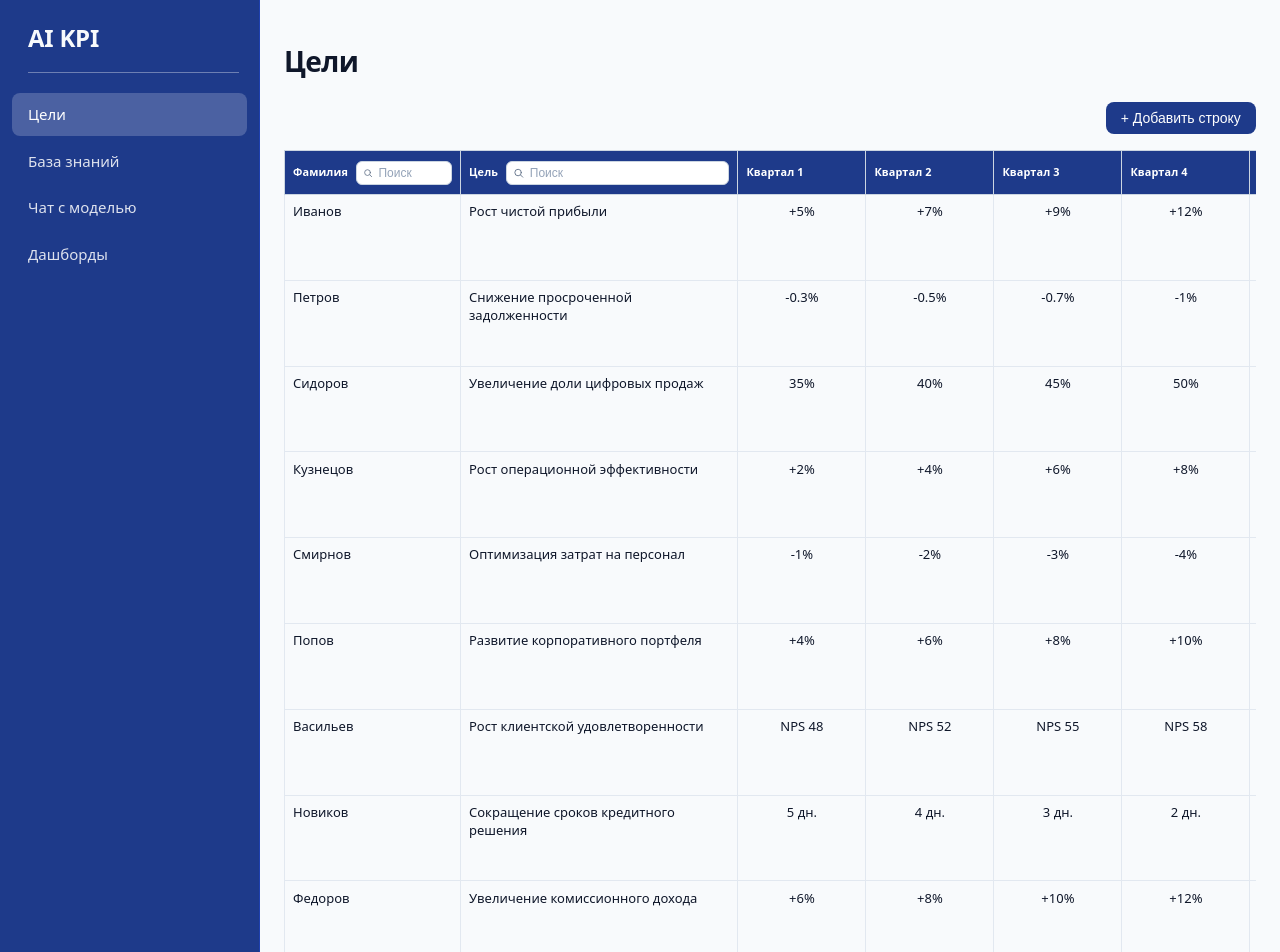
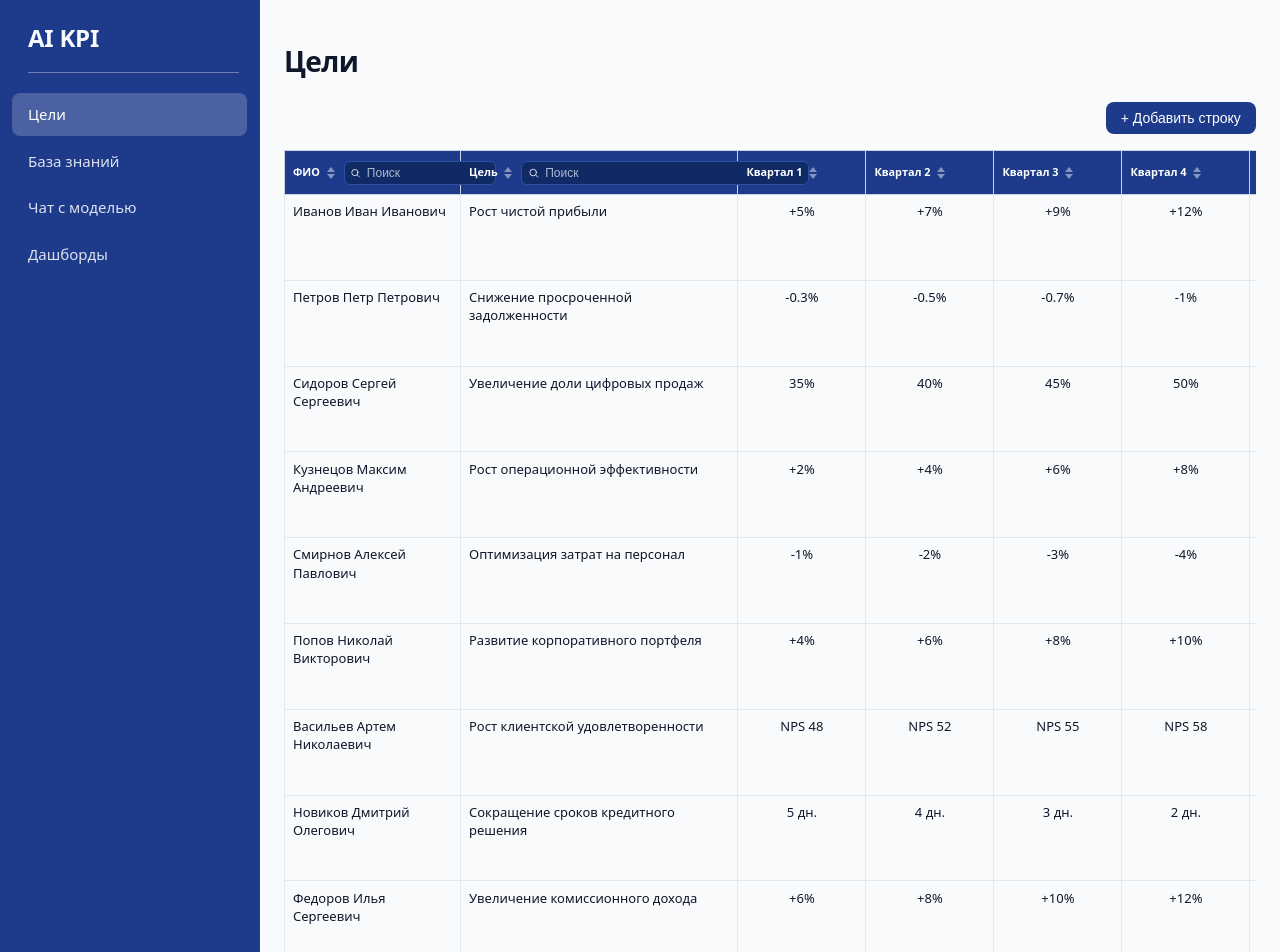
Before and after one commit to sweetd0vee/kpi-agent-front, a React (Vite) app: page /goals in a window 1280 px wide. Shown: the top 952 px of the page. Built offline with nearby package versions, Linux system fonts and the light colour scheme.

Commit message:
initial commit

```diff
--- a/src/pages/GoalsPage.module.css
+++ b/src/pages/GoalsPage.module.css
@@ -120,38 +120,101 @@
   font-weight: 600;
 }
 
+.sortBtn {
+  display: inline-flex;
+  align-items: center;
+  gap: 0.35rem;
+  padding: 0;
+  border: none;
+  background: transparent;
+  color: inherit;
+  font: inherit;
+  cursor: pointer;
+}
+
+.sortBtn:disabled {
+  opacity: 0.6;
+  cursor: not-allowed;
+}
+
+.sortIndicator {
+  position: relative;
+  width: 10px;
+  height: 14px;
+  display: inline-block;
+}
+
+.sortIndicator::before,
+.sortIndicator::after {
+  content: '';
+  position: absolute;
+  left: 1px;
+  border-left: 4px solid transparent;
+  border-right: 4px solid transparent;
+}
+
+.sortIndicator::before {
+  top: 1px;
+  border-bottom: 5px solid rgba(255, 255, 255, 0.55);
+}
+
+.sortIndicator::after {
+  bottom: 1px;
+  border-top: 5px solid rgba(255, 255, 255, 0.55);
+}
+
+.sortIndicatorInactive::before,
+.sortIndicatorInactive::after {
+  border-bottom-color: rgba(255, 255, 255, 0.45);
+  border-top-color: rgba(255, 255, 255, 0.45);
+}
+
+.sortIndicatorAsc::before {
+  border-bottom-color: #fff;
+}
+
+.sortIndicatorAsc::after {
+  border-top-color: rgba(255, 255, 255, 0.35);
+}
+
+.sortIndicatorDesc::before {
+  border-bottom-color: rgba(255, 255, 255, 0.35);
+}
+
+.sortIndicatorDesc::after {
+  border-top-color: #fff;
+}
+
 .searchField {
   display: inline-flex;
   align-items: center;
   gap: 0.25rem;
   padding: 0.15rem 0.35rem;
-  background: #fff;
-  border: 1px solid #cbd5e1;
+  background: #102a66;
+  border: 1px solid #2a4fa3;
   border-radius: 6px;
   min-height: 1.5rem;
 }
 
 .searchFieldCompact {
-  width: 100%;
-  min-width: 0;
-  justify-self: stretch;
+  width: 9.5rem;
+  justify-self: end;
 }
 
 .searchFieldWide {
-  width: 100%;
-  min-width: 10rem;
-  justify-self: stretch;
+  width: 18rem;
+  justify-self: end;
 }
 
 .searchField:focus-within {
-  border-color: #3b82f6;
-  box-shadow: 0 0 0 2px rgba(59, 130, 246, 0.12);
+  border-color: #60a5fa;
+  box-shadow: 0 0 0 2px rgba(96, 165, 250, 0.2);
 }
 
 .searchIcon {
   width: 12px;
   height: 12px;
-  color: #64748b;
+  color: #e2e8f0;
 }
 
 .searchInput {
@@ -159,7 +222,7 @@
   border: none;
   outline: none;
   font-size: 0.75rem;
-  color: #0f172a;
+  color: #f8fafc;
   background: transparent;
 }
 
@@ -172,11 +235,11 @@
 }
 
 .searchInput::placeholder {
-  color: #94a3b8;
+  color: rgba(226, 232, 240, 0.75);
 }
 
 .searchInput:disabled {
-  color: #94a3b8;
+  color: rgba(226, 232, 240, 0.55);
 }
 
 .colSurname {
--- a/src/pages/GoalsPage.tsx
+++ b/src/pages/GoalsPage.tsx
@@ -1,4 +1,4 @@
-import { useCallback, useEffect, useState } from 'react'
+import { useCallback, useEffect, useMemo, useState } from 'react'
 import { generateId, getGoalsState, saveGoalsState, type GoalRow } from '@/lib/storage'
 import styles from './GoalsPage.module.css'
 
@@ -27,26 +27,26 @@ const createRow = (): GoalRow => ({
 })
 
 const DEMO_ROWS: Array<Omit<GoalRow, 'id'>> = [
-  { lastName: 'Иванов', goal: 'Рост чистой прибыли', q1: '+5%', q2: '+7%', q3: '+9%', q4: '+12%' },
-  { lastName: 'Петров', goal: 'Снижение просроченной задолженности', q1: '-0.3%', q2: '-0.5%', q3: '-0.7%', q4: '-1%' },
-  { lastName: 'Сидоров', goal: 'Увеличение доли цифровых продаж', q1: '35%', q2: '40%', q3: '45%', q4: '50%' },
-  { lastName: 'Кузнецов', goal: 'Рост операционной эффективности', q1: '+2%', q2: '+4%', q3: '+6%', q4: '+8%' },
-  { lastName: 'Смирнов', goal: 'Оптимизация затрат на персонал', q1: '-1%', q2: '-2%', q3: '-3%', q4: '-4%' },
-  { lastName: 'Попов', goal: 'Развитие корпоративного портфеля', q1: '+4%', q2: '+6%', q3: '+8%', q4: '+10%' },
-  { lastName: 'Васильев', goal: 'Рост клиентской удовлетворенности', q1: 'NPS 48', q2: 'NPS 52', q3: 'NPS 55', q4: 'NPS 58' },
-  { lastName: 'Новиков', goal: 'Сокращение сроков кредитного решения', q1: '5 дн.', q2: '4 дн.', q3: '3 дн.', q4: '2 дн.' },
-  { lastName: 'Федоров', goal: 'Увеличение комиссионного дохода', q1: '+6%', q2: '+8%', q3: '+10%', q4: '+12%' },
-  { lastName: 'Морозов', goal: 'Рост доли ESG-проектов', q1: '8%', q2: '10%', q3: '12%', q4: '15%' },
-  { lastName: 'Волков', goal: 'Повышение точности скоринга', q1: '85%', q2: '88%', q3: '90%', q4: '92%' },
-  { lastName: 'Алексеев', goal: 'Оптимизация процессов KYC', q1: '90%', q2: '92%', q3: '94%', q4: '96%' },
-  { lastName: 'Лебедев', goal: 'Развитие продуктовой линейки МСБ', q1: '+2 продукта', q2: '+3 продукта', q3: '+4 продукта', q4: '+5 продукта' },
-  { lastName: 'Семенов', goal: 'Снижение операционных рисков', q1: '-5%', q2: '-8%', q3: '-10%', q4: '-12%' },
-  { lastName: 'Егоров', goal: 'Рост портфеля ипотеки', q1: '+3%', q2: '+5%', q3: '+7%', q4: '+9%' },
-  { lastName: 'Павлов', goal: 'Развитие партнерских каналов', q1: '4 партнера', q2: '6 партнеров', q3: '8 партнеров', q4: '10 партнеров' },
-  { lastName: 'Козлов', goal: 'Снижение time-to-market', q1: '8 нед.', q2: '7 нед.', q3: '6 нед.', q4: '5 нед.' },
-  { lastName: 'Степанов', goal: 'Рост конверсии лидов', q1: '18%', q2: '20%', q3: '22%', q4: '25%' },
-  { lastName: 'Николаев', goal: 'Повышение киберустойчивости', q1: '95%', q2: '96%', q3: '97%', q4: '98%' },
-  { lastName: 'Орлов', goal: 'Увеличение доли безналичных операций', q1: '62%', q2: '65%', q3: '68%', q4: '70%' },
+  { lastName: 'Иванов Иван Иванович', goal: 'Рост чистой прибыли', q1: '+5%', q2: '+7%', q3: '+9%', q4: '+12%' },
+  { lastName: 'Петров Петр Петрович', goal: 'Снижение просроченной задолженности', q1: '-0.3%', q2: '-0.5%', q3: '-0.7%', q4: '-1%' },
+  { lastName: 'Сидоров Сергей Сергеевич', goal: 'Увеличение доли цифровых продаж', q1: '35%', q2: '40%', q3: '45%', q4: '50%' },
+  { lastName: 'Кузнецов Максим Андреевич', goal: 'Рост операционной эффективности', q1: '+2%', q2: '+4%', q3: '+6%', q4: '+8%' },
+  { lastName: 'Смирнов Алексей Павлович', goal: 'Оптимизация затрат на персонал', q1: '-1%', q2: '-2%', q3: '-3%', q4: '-4%' },
+  { lastName: 'Попов Николай Викторович', goal: 'Развитие корпоративного портфеля', q1: '+4%', q2: '+6%', q3: '+8%', q4: '+10%' },
+  { lastName: 'Васильев Артем Николаевич', goal: 'Рост клиентской удовлетворенности', q1: 'NPS 48', q2: 'NPS 52', q3: 'NPS 55', q4: 'NPS 58' },
+  { lastName: 'Новиков Дмитрий Олегович', goal: 'Сокращение сроков кредитного решения', q1: '5 дн.', q2: '4 дн.', q3: '3 дн.', q4: '2 дн.' },
+  { lastName: 'Федоров Илья Сергеевич', goal: 'Увеличение комиссионного дохода', q1: '+6%', q2: '+8%', q3: '+10%', q4: '+12%' },
+  { lastName: 'Морозов Константин Евгеньевич', goal: 'Рост доли ESG-проектов', q1: '8%', q2: '10%', q3: '12%', q4: '15%' },
+  { lastName: 'Волков Антон Игоревич', goal: 'Повышение точности скоринга', q1: '85%', q2: '88%', q3: '90%', q4: '92%' },
+  { lastName: 'Алексеев Павел Дмитриевич', goal: 'Оптимизация процессов KYC', q1: '90%', q2: '92%', q3: '94%', q4: '96%' },
+  { lastName: 'Лебедев Кирилл Валерьевич', goal: 'Развитие продуктовой линейки МСБ', q1: '+2 продукта', q2: '+3 продукта', q3: '+4 продукта', q4: '+5 продукта' },
+  { lastName: 'Семенов Роман Николаевич', goal: 'Снижение операционных рисков', q1: '-5%', q2: '-8%', q3: '-10%', q4: '-12%' },
+  { lastName: 'Егоров Виталий Михайлович', goal: 'Рост портфеля ипотеки', q1: '+3%', q2: '+5%', q3: '+7%', q4: '+9%' },
+  { lastName: 'Павлов Денис Владимирович', goal: 'Развитие партнерских каналов', q1: '4 партнера', q2: '6 партнеров', q3: '8 партнеров', q4: '10 партнеров' },
+  { lastName: 'Козлов Аркадий Ильич', goal: 'Снижение time-to-market', q1: '8 нед.', q2: '7 нед.', q3: '6 нед.', q4: '5 нед.' },
+  { lastName: 'Степанов Игорь Семенович', goal: 'Рост конверсии лидов', q1: '18%', q2: '20%', q3: '22%', q4: '25%' },
+  { lastName: 'Николаев Владислав Петрович', goal: 'Повышение киберустойчивости', q1: '95%', q2: '96%', q3: '97%', q4: '98%' },
+  { lastName: 'Орлов Тимофей Алексеевич', goal: 'Увеличение доли безналичных операций', q1: '62%', q2: '65%', q3: '68%', q4: '70%' },
 ]
 
 const buildDemoRows = (): GoalRow[] => DEMO_ROWS.map((row) => ({ id: generateId(), ...row }))
@@ -96,6 +96,8 @@ export function GoalsPage() {
   const [page, setPage] = useState(1)
   const [searchLastName, setSearchLastName] = useState('')
   const [searchGoal, setSearchGoal] = useState('')
+  const [sortKey, setSortKey] = useState<GoalField | null>(null)
+  const [sortDirection, setSortDirection] = useState<'asc' | 'desc'>('asc')
 
   useEffect(() => {
     saveGoalsState(goalsState)
@@ -109,9 +111,30 @@ export function GoalsPage() {
     return matchesLastName && matchesGoal
   })
 
-  const totalPages = Math.max(1, Math.ceil(filteredRows.length / PAGE_SIZE))
+  const collator = useMemo(() => new Intl.Collator('ru', { numeric: true, sensitivity: 'base' }), [])
+
+  const sortedRows = useMemo(() => {
+    if (!sortKey) return filteredRows
+    return filteredRows
+      .map((row, index) => ({ row, index }))
+      .sort((a, b) => {
+        const valueA = String(a.row[sortKey] ?? '').trim()
+        const valueB = String(b.row[sortKey] ?? '').trim()
+        const emptyA = valueA.length === 0
+        const emptyB = valueB.length === 0
+        if (emptyA && emptyB) return a.index - b.index
+        if (emptyA) return 1
+        if (emptyB) return -1
+        const result = collator.compare(valueA, valueB)
+        if (result === 0) return a.index - b.index
+        return sortDirection === 'asc' ? result : -result
+      })
+      .map((item) => item.row)
+  }, [collator, filteredRows, sortDirection, sortKey])
+
+  const totalPages = Math.max(1, Math.ceil(sortedRows.length / PAGE_SIZE))
   const pageStart = (page - 1) * PAGE_SIZE
-  const pageRows = filteredRows.slice(pageStart, pageStart + PAGE_SIZE)
+  const pageRows = sortedRows.slice(pageStart, pageStart + PAGE_SIZE)
 
   useEffect(() => {
     setPage((prev) => Math.min(prev, totalPages))
@@ -119,13 +142,13 @@ export function GoalsPage() {
 
   useEffect(() => {
     setPage(1)
-  }, [searchLastName, searchGoal])
+  }, [searchLastName, searchGoal, sortKey, sortDirection])
 
   const columns: Column[] = [
     {
       key: 'lastName',
-      label: 'Фамилия',
-      placeholder: 'Иванов',
+      label: 'ФИО',
+      placeholder: 'Иванов Иван Иванович',
       cellClassName: styles.colSurname,
       inputClassName: styles.input,
     },
@@ -182,6 +205,17 @@ export function GoalsPage() {
     setEditingDraft(newRow)
     setPage(Math.ceil((goalsState.rows.length + 1) / PAGE_SIZE))
   }, [goalsState.rows.length])
+
+  const handleSort = useCallback((key: GoalField) => {
+    setSortKey((prevKey) => {
+      if (prevKey === key) {
+        setSortDirection((prevDirection) => (prevDirection === 'asc' ? 'desc' : 'asc'))
+        return prevKey
+      }
+      setSortDirection('asc')
+      return key
+    })
+  }, [])
 
   const startEdit = useCallback((row: GoalRow) => {
     setEditingRowId(row.id)
@@ -247,7 +281,28 @@ export function GoalsPage() {
                   <th key={col.key} className={col.cellClassName}>
                     {col.key === 'lastName' ? (
                       <div className={styles.headerWithSearch}>
-                        <span className={styles.headerLabel}>{col.label}</span>
+                        <button
+                          type="button"
+                          className={styles.sortBtn}
+                          onClick={() => handleSort(col.key)}
+                          disabled={!!editingRowId}
+                          aria-label={`Сортировать по: ${col.label}`}
+                        >
+                          <span className={styles.headerLabel}>{col.label}</span>
+                          <span
+                            className={[
+                              styles.sortIndicator,
+                              sortKey === col.key
+                                ? sortDirection === 'asc'
+                                  ? styles.sortIndicatorAsc
+                                  : styles.sortIndicatorDesc
+                                : styles.sortIndicatorInactive,
+                            ]
+                              .filter(Boolean)
+                              .join(' ')}
+                            aria-hidden
+                          />
+                        </button>
                         <label className={`${styles.searchField} ${styles.searchFieldCompact}`}>
                           <SearchIcon className={styles.searchIcon} />
                           <input
@@ -256,14 +311,35 @@ export function GoalsPage() {
                             value={searchLastName}
                             onChange={(e) => setSearchLastName(e.target.value)}
                             placeholder="Поиск"
-                            aria-label="Поиск по фамилии"
+                          aria-label="Поиск по ФИО"
                             disabled={!!editingRowId}
                           />
                         </label>
                       </div>
                     ) : col.key === 'goal' ? (
                       <div className={styles.headerWithSearch}>
-                        <span className={styles.headerLabel}>{col.label}</span>
+                        <button
+                          type="button"
+                          className={styles.sortBtn}
+                          onClick={() => handleSort(col.key)}
+                          disabled={!!editingRowId}
+                          aria-label={`Сортировать по: ${col.label}`}
+                        >
+                          <span className={styles.headerLabel}>{col.label}</span>
+                          <span
+                            className={[
+                              styles.sortIndicator,
+                              sortKey === col.key
+                                ? sortDirection === 'asc'
+                                  ? styles.sortIndicatorAsc
+                                  : styles.sortIndicatorDesc
+                                : styles.sortIndicatorInactive,
+                            ]
+                              .filter(Boolean)
+                              .join(' ')}
+                            aria-hidden
+                          />
+                        </button>
                         <label className={`${styles.searchField} ${styles.searchFieldWide}`}>
                           <SearchIcon className={styles.searchIcon} />
                           <input
@@ -278,7 +354,28 @@ export function GoalsPage() {
                         </label>
                       </div>
                     ) : (
-                      col.label
+                      <button
+                        type="button"
+                        className={styles.sortBtn}
+                        onClick={() => handleSort(col.key)}
+                        disabled={!!editingRowId}
+                        aria-label={`Сортировать по: ${col.label}`}
+                      >
+                        <span className={styles.headerLabel}>{col.label}</span>
+                        <span
+                          className={[
+                            styles.sortIndicator,
+                            sortKey === col.key
+                              ? sortDirection === 'asc'
+                                ? styles.sortIndicatorAsc
+                                : styles.sortIndicatorDesc
+                              : styles.sortIndicatorInactive,
+                          ]
+                            .filter(Boolean)
+                            .join(' ')}
+                          aria-hidden
+                        />
+                      </button>
                     )}
                   </th>
                 ))}
```
